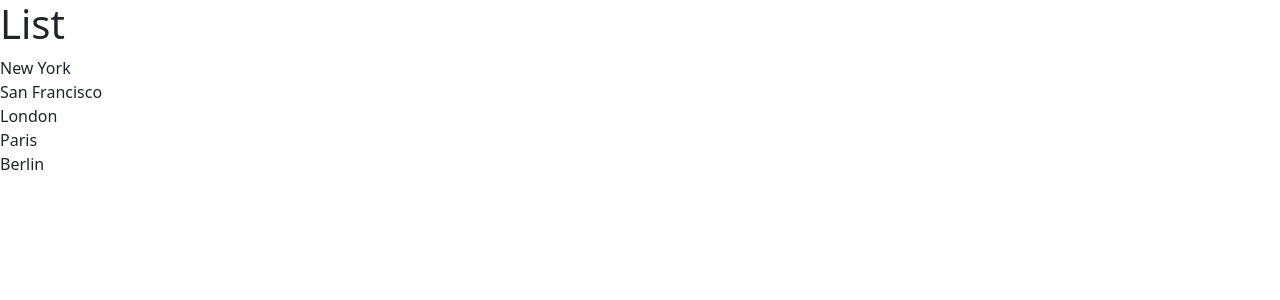
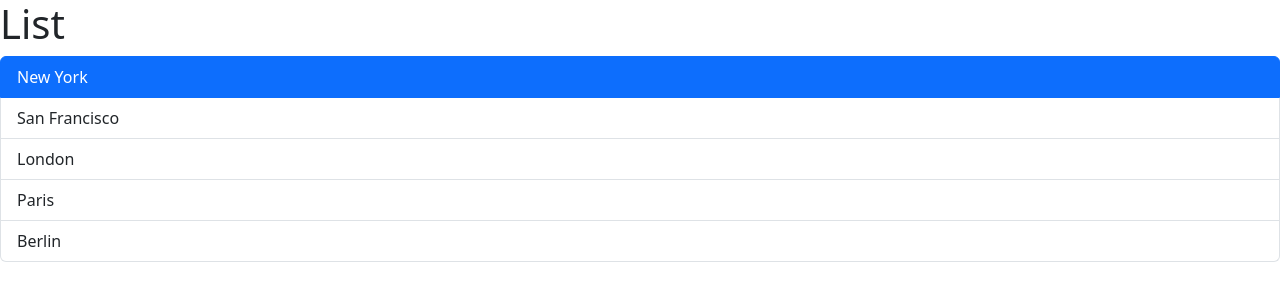
Before and after one commit to jukeshov-erlan/react-app-1, a React (Vite) app: page / in a window 1280 px wide. Shown: the top 300 px of the page. Built offline with nearby package versions, Linux system fonts and the light colour scheme.

Commit message:
second update

```diff
--- a/src/components/ListGroup.tsx
+++ b/src/components/ListGroup.tsx
@@ -1,12 +1,28 @@
+import { useState } from "react";
+
 function ListGroup() {
-  const items = ["New York", "San Francisco", "London", "Paris", "Berlin"];
-
+  let items = ["New York", "San Francisco", "London", "Paris", "Berlin"];
+  let selectedIndex = 0;
+  //hook
+  useState
+  // Event handler Обработчик события
   return (
     <>
       <h1>List</h1>
+      {items.length === 0 && <p>No item found </p>}
       <ul className="list-group">
         {items.map((item, index) => (
-          <li key={index}>{item}</li>
+          <li
+            className={
+              selectedIndex === index
+                ? "list-group-item active"
+                : "list-group-item"
+            }
+            key={index}
+            onClick={() => {selectedIndex = index;}}
+          >
+            {item}
+          </li>
         ))}
       </ul>
     </>
```
